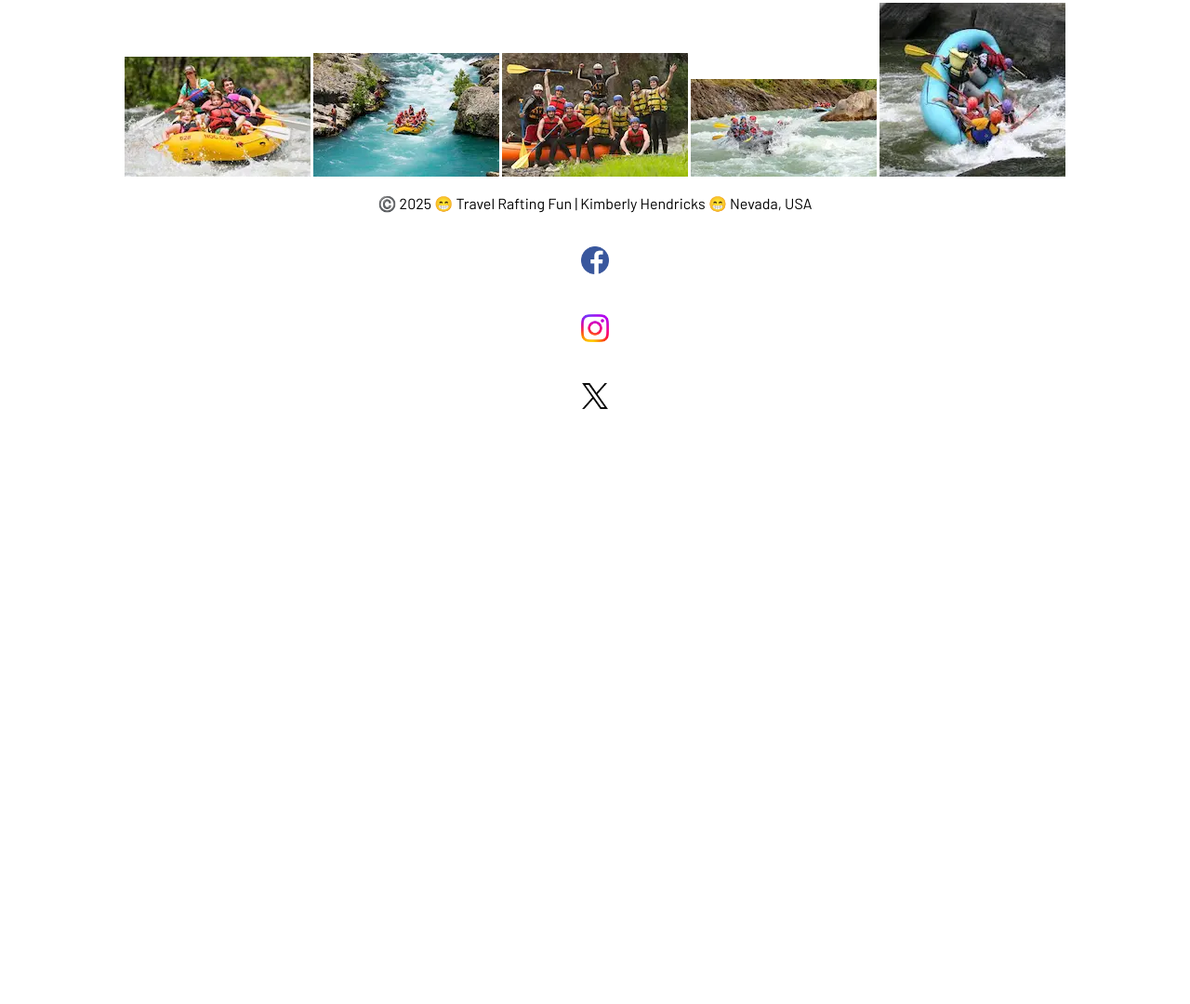
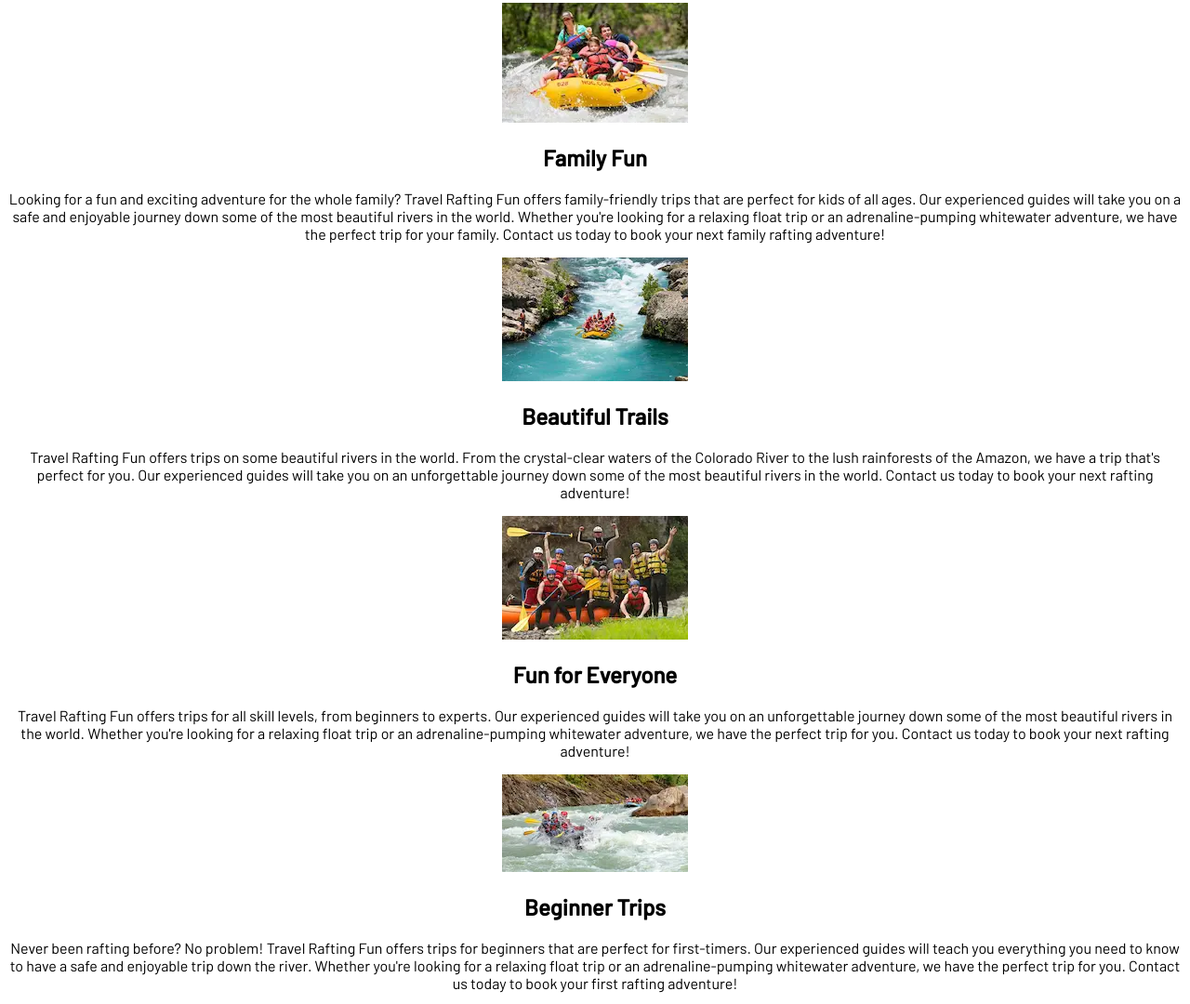
Before and after one commit to luvdone51/wdd130, a plain HTML site: page wwr/about.html in a window 1280 px wide. Shown: the part 1462-2542 px from the top of the page at 93% size. Before the commit the page ends 1934 px from the top, so only its background shows below. Drawn offline with Linux system fonts and the light colour scheme.

Commit message:
html setup

```diff
--- a/wwr/about.html
+++ b/wwr/about.html
@@ -52,11 +52,31 @@
                 <img src="images/rafting.webp" alt="Rafting" width="200">
                 <h2> Adventure Awaits You </h2>
                 <p>Whether you're an experienced rafter or a first-timer, Travel Rafting Fun has the perfect trip for you. Our expert guides will take you on an unforgettable journey down some of the most beautiful rivers in the world. From the calm waters of the Colorado River to the adrenaline-pumping rapids of the Zambezi, we have a trip that's perfect for you. Contact us today to book your next rafting adventure!</p>
+            </section>
+              <section class="product">
                 <img src="images/family-time.webp" alt="Family" width="200">
+                <h2>Family Fun</h2>
+                <p>Looking for a fun and exciting adventure for the whole family? Travel Rafting Fun offers family-friendly trips that are perfect for kids of all ages. Our experienced guides will take you on a safe and enjoyable journey down some of the most beautiful rivers in the world. Whether you're looking for a relaxing float trip or an adrenaline-pumping whitewater adventure, we have the perfect trip for your family. Contact us today to book your next family rafting adventure!</p>
+            <section>
+              <section class="product">
                 <img src="images/trail_raft.webp " alt="Beautiful" width="200">
+                <h2>Beautiful Trails</h2>
+                <p>Travel Rafting Fun offers trips on some beautiful rivers in the world. From the crystal-clear waters of the Colorado River to the lush rainforests of the Amazon, we have a trip that's perfect for you. Our experienced guides will take you on an unforgettable journey down some of the most beautiful rivers in the world. Contact us today to book your next rafting adventure!</p>
+            </section>
+            <section class="product">
                 <img src="images/fun_time.webp" alt="Fun Smiles" width="200">
+                <h2>Fun for Everyone</h2>
+                <p>Travel Rafting Fun offers trips for all skill levels, from beginners to experts. Our experienced guides will take you on an unforgettable journey down some of the most beautiful rivers in the world. Whether you're looking for a relaxing float trip or an adrenaline-pumping whitewater adventure, we have the perfect trip for you. Contact us today to book your next rafting adventure!</p>
+            </section>
+            <section class="product">
                 <img src="images/beginner.webp" alt="Beginners" width="200">
+                <h2>Beginner Trips</h2>
+                <p>Never been rafting before? No problem! Travel Rafting Fun offers trips for beginners that are perfect for first-timers. Our experienced guides will teach you everything you need to know to have a safe and enjoyable trip down the river. Whether you're looking for a relaxing float trip or an adrenaline-pumping whitewater adventure, we have the perfect trip for you. Contact us today to book your first rafting adventure!</p>
+            </section>
+            <section class="product">
                 <img src="images/tipping-raft.webp" alt="Side Ways" width="200">
+                <h2>Expert Trips</hh2>
+                <p>Are you an experienced rafter looking for a new challenge? Travel Rafting Fun offers expert trips that are perfect for experienced rafters. Our experienced guides will take you on an adrenaline-pumping journey down some of the most challenging rivers in the world. Whether you're looking for a technical run or a big water adventure, we have the perfect trip for you. Contact us today to book your next expert rafting adventure!</p>
             </section>
         </div>
     </main>
```
